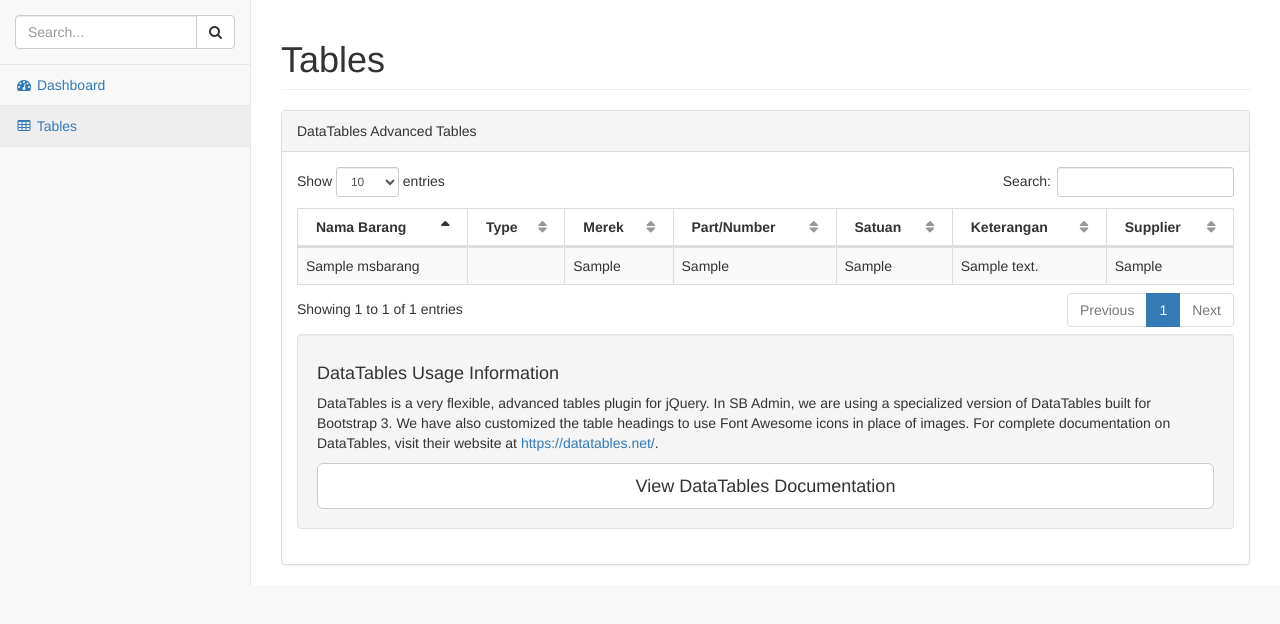
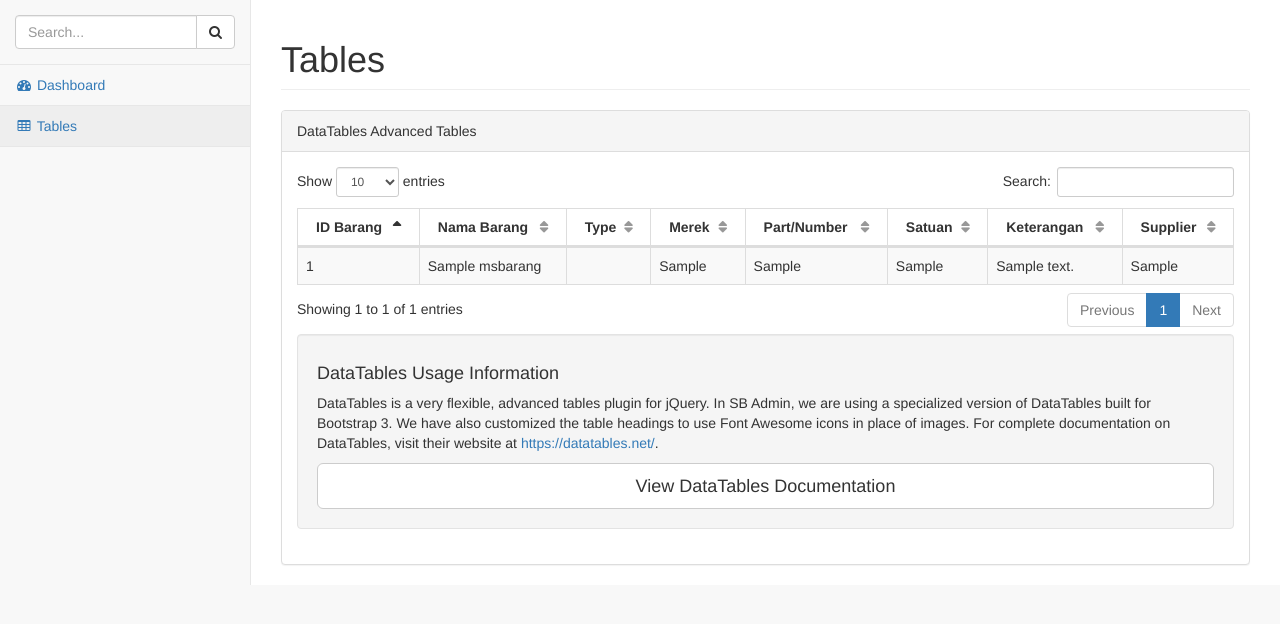
Before and after one commit to stevenyg/StockApplication, a PHP site: page /pages/tables.php in a window 1280 px wide. Shown: the part 51-675 px from the top of the page. Run offline with PHP 8.4, Linux system fonts and the light colour scheme; the visitor is signed in with stand-in values (Sample User, id 1); tables that the repository leaves empty or names only in its code hold one stand-in row (values such as "Sample post").

Commit message:
add idbarang

```diff
--- a/pages/tables.php
+++ b/pages/tables.php
@@ -321,6 +321,7 @@
                             <table width="100%" class="table table-striped table-bordered table-hover" id="dataTables-example">
                                 <thead>
                                     <tr>
+                                         <th>ID Barang</th>
                                         <th>Nama Barang</th>
                                         <th>Type</th>
                                         <th>Merek</th>
@@ -341,6 +342,7 @@
                                         ?>
 
                                         <tr class="odd gradeX">
+                                        <td><?php echo $row[0] ?></td>
                                          <td><?php echo $row[1] ?></td>
                                          <td><?php echo $row[2] ?></td>
                                          <td><?php echo $row[3] ?></td>
```
